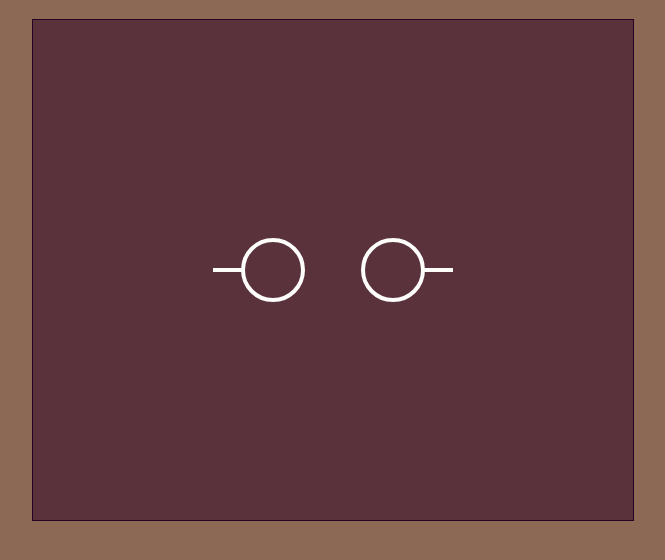
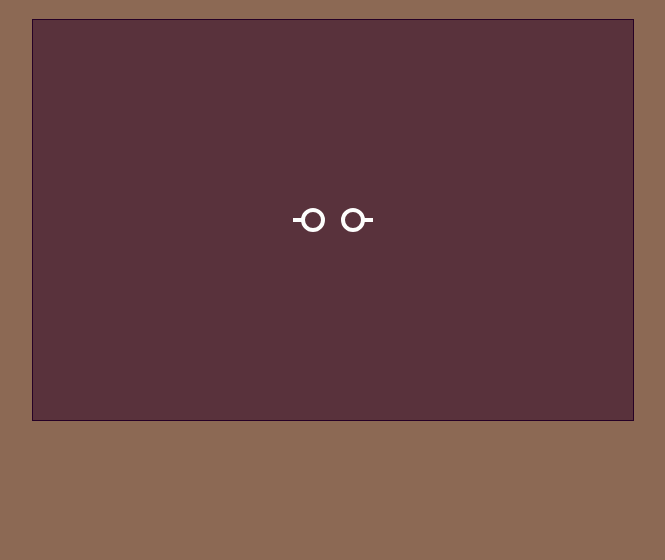
Before and after one commit to PenneyGadget/game-time, a website built with webpack: page index.html in a window 1280 px wide. Both pictures are taken after a click on the element "Start Game". Shown: the part 64-624 px from the top of the page, without its empty margins (307-972 px from the left). Built offline with nearby package versions, Linux system fonts and the light colour scheme; a web font is replaced by a local one.

Commit message:
Level one renders correctly

```diff
--- a/index.html
+++ b/index.html
@@ -12,7 +12,7 @@
       <h1>Infinite Loop</h1>
     </div>
     <div class="game-div">
-      <canvas id="canvas" class="game-canvas" height="500px" width="600px"></canvas>
+      <canvas id="canvas" class="game-canvas" height="400px" width="600px"></canvas>
     </div>
     <div>
       <p class="start-game">Start Game</p>
--- a/lib/scripts/game.js
+++ b/lib/scripts/game.js
@@ -20,37 +20,55 @@ Game.prototype.startGame = function() {
 
 Game.prototype.startLevelOne = function() {
   // renders the shapes
-  this.leftSpokeScramble();
-  this.rightSpokeScramble();
+  this.leftSpokeScramble(1);
+  this.rightSpokeScramble(2);
 
   // listen for clicks
 };
 
+
+const positionLocations = {
+    1: { 'x': 260, 'y': 180 },
+    2: { 'x': 300, 'y': 180 }
+};
+
+const lineLocations = {
+  "top": [[20,0], [20,10]],
+  "right": [[30,20], [40,20]],
+  "bottom": [[20,30], [20,40]],
+  "left": [[0,20], [10,20]]
+};
+
+// console.log(positionLocations[1].x);
 // center is 300, 250
 // LEVEL 1 - STARTING POSITION (SCRAMBLED)
-Game.prototype.leftSpokeScramble = function() {
+Game.prototype.leftSpokeScramble = function(location) {
+  let startX = positionLocations[location].x;
+  let startY = positionLocations[location].y;
   this.context.strokeStyle = "#FFFFFF";
   this.context.beginPath();
-  this.context.arc(240, 250, 30, Math.PI * 0.0, Math.PI * 2.0, false);
+  this.context.arc(startX+20, startY+20, 10, Math.PI * 0.0, Math.PI * 2.0, false);
   this.context.stroke();
 
   this.context.strokeStyle = "#FFFFFF";
   this.context.beginPath();
-  this.context.moveTo(210, 250);
-  this.context.lineTo(180, 250);
+  this.context.moveTo(startX+lineLocations.left[0][0], startY+lineLocations.left[0][1]);
+  this.context.lineTo(startX+lineLocations.left[1][0], startY+lineLocations.left[1][1]);
   this.context.stroke();
 };
 
-Game.prototype.rightSpokeScramble = function() {
+Game.prototype.rightSpokeScramble = function(location) {
+  let startX = positionLocations[location].x;
+  let startY = positionLocations[location].y;
   this.context.strokeStyle = "#FFFFFF";
   this.context.beginPath();
-  this.context.arc(360, 250, 30, Math.PI * 0.0, Math.PI * 2.0, false);
+  this.context.arc(startX+20, startY+20, 10, Math.PI * 0.0, Math.PI * 2.0, false);
   this.context.stroke();
 
   this.context.strokeStyle = "#FFFFFF";
   this.context.beginPath();
-  this.context.moveTo(390, 250);
-  this.context.lineTo(420, 250);
+  this.context.moveTo(startX+lineLocations.right[0][0], startY+lineLocations.right[0][1]);
+  this.context.lineTo(startX+lineLocations.right[1][0], startY+lineLocations.right[1][1]);
   this.context.stroke();
 };
 
--- a/lib/stylesheets/canvas.css
+++ b/lib/stylesheets/canvas.css
@@ -21,7 +21,7 @@ body {
   margin: auto;
   margin-top: 20px;
   max-width: 600px;
-  max-height: 500px;
+  max-height: 400px;
   border: 1px solid #260126;
 }
 
```
